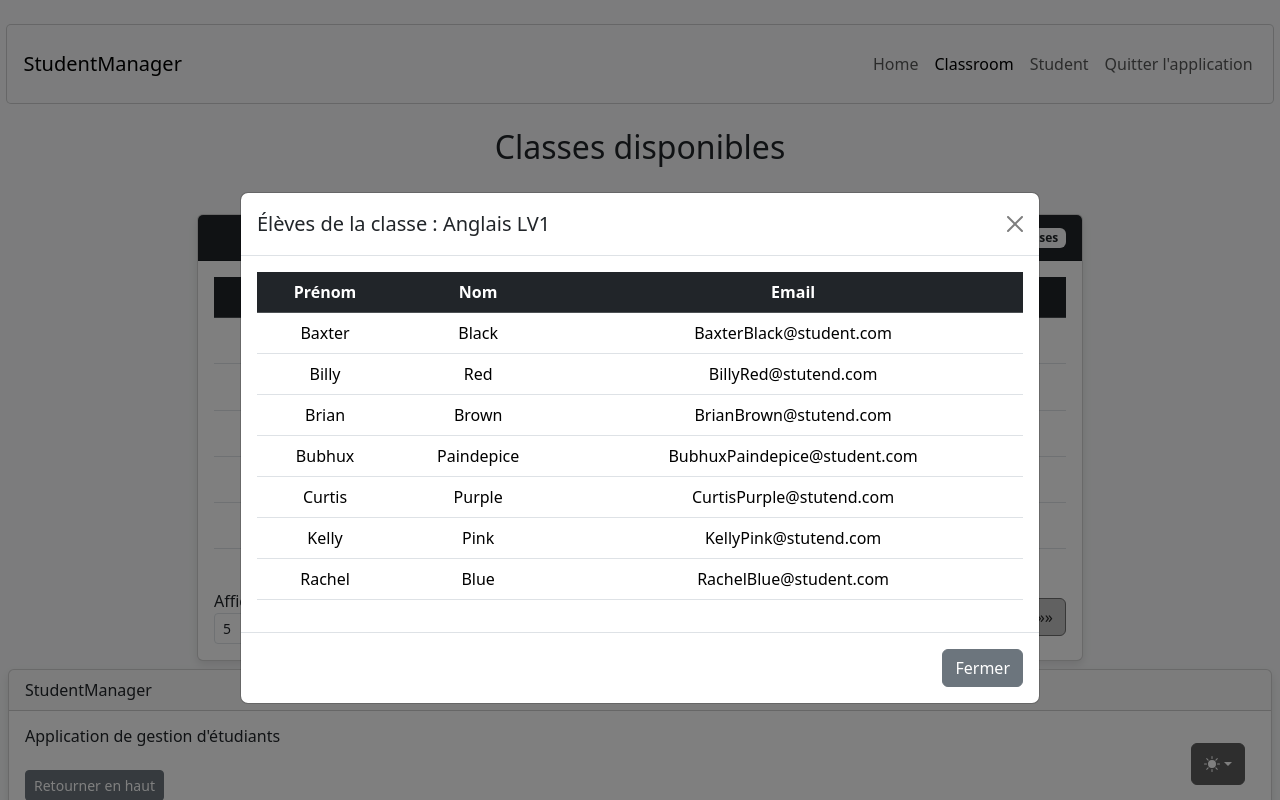
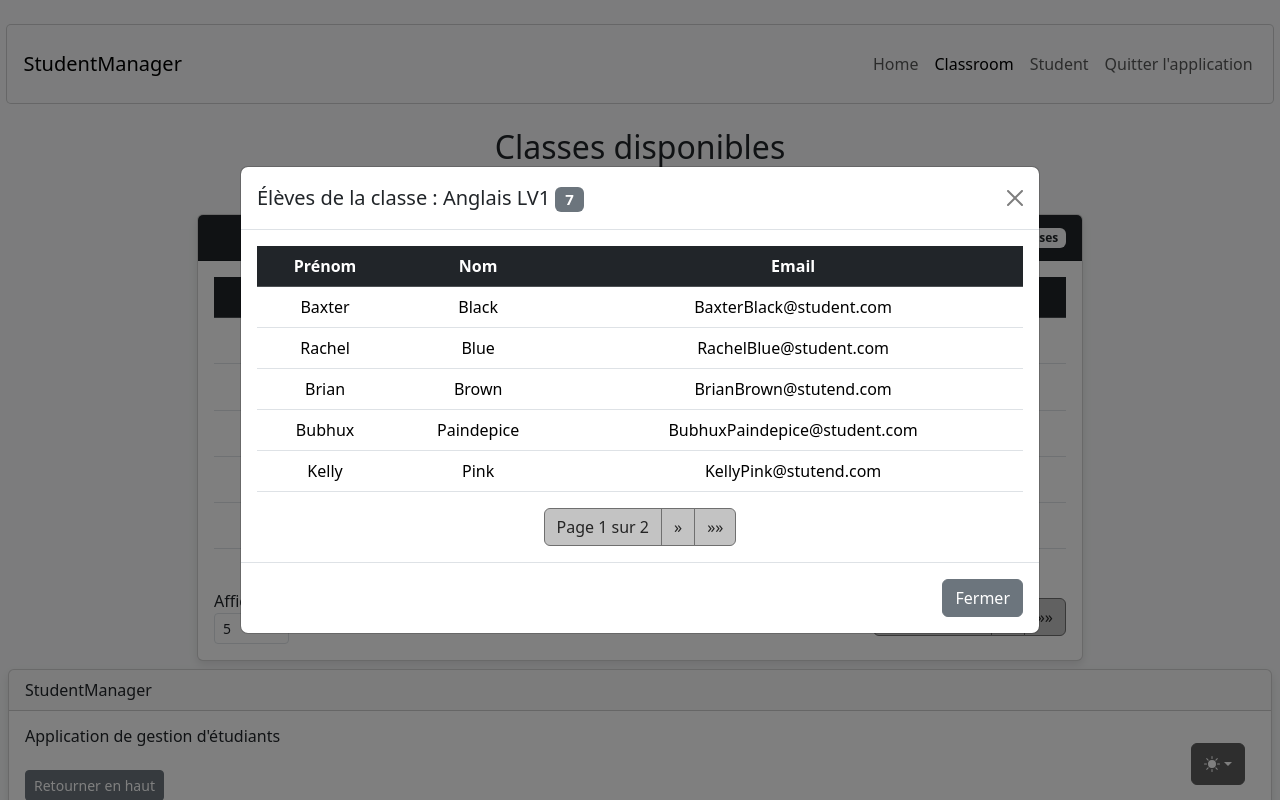
Before and after one commit to Bubhux/StudentManager-Web-App, a Django app: page /classroom/display/ in a window 1280 px wide, after a click on "Voir les élèves". Run offline with Django 5.2, Linux system fonts and the light colour scheme; data comes from the database, SQL or seed files in the repository; both versions use the stored data as it was after the commit; some libraries are stand-ins or nearby versions.

Commit message:
Mise à jour V.10.1  On branch development  Your branch is up to date with 'origin/development'.
 Changes to be committed:
	modified:   StudentManager/urls.py
	modified:   classroom/templates/classroom/display_classrooms.html
	new file:   classroom/templates/classroom/students_modal_content.html
	modified:   classroom/views.py
	modified:   db.sqlite3

```diff
--- a/StudentManager/urls.py
+++ b/StudentManager/urls.py
@@ -22,7 +22,8 @@ from classroom.views import (
     classroom_home_view, display_classrooms_view, add_classroom_view,
     update_classroom_info_view, add_students_to_classroom_view,
     delete_students_from_classroom_view, calculate_classroom_average_view,
-    delete_classroom_view
+    delete_classroom_view,
+    classroom_students_partial_view,
 )
 
 from student.views import (
@@ -61,6 +62,7 @@ urlpatterns = [
     path('classroom/delete-students/', delete_students_from_classroom_view, name='delete_students_from_classroom'),
     path('classroom/calculate-classroom-average/', calculate_classroom_average_view, name='calculate_classroom_average'),
     path('classroom/delete-classroom/', delete_classroom_view, name='delete_classroom'),
+    path('classroom/<int:classroom_id>/students/', classroom_students_partial_view, name='classroom_students_partial'),
 
     # Routes pour l'application student
     path('student/', student_home_view, name='student_home'),
--- a/classroom/templates/classroom/display_classrooms.html
+++ b/classroom/templates/classroom/display_classrooms.html
@@ -127,43 +127,25 @@
                             <!-- Modal pour chaque classe -->
                             {% for classroom in classrooms %}
                             <div class="modal fade" id="studentsModal{{ classroom.id }}" tabindex="-1"
-                                aria-labelledby="studentsModalLabel{{ classroom.id }}" aria-hidden="true">
-                                <div class="modal-dialog modal-lg" style="margin-top: 12rem;">
+                                aria-labelledby="studentsModalLabel{{ classroom.id }}" aria-hidden="true"
+                                data-classroom-id="{{ classroom.id }}"
+                                data-students-url="{% url 'classroom_students_partial' classroom.id %}">
+                                <div class="modal-dialog modal-lg modal-dialog-scrollable modal-dialog-centered">
                                     <div class="modal-content">
                                         <div class="modal-header">
                                             <h5 class="modal-title" id="studentsModalLabel{{ classroom.id }}">
                                                 Élèves de la classe : {{ classroom.name }}
+                                                <span class="badge bg-secondary">{{ classroom.student_count }}</span>
                                             </h5>
                                             <button type="button" class="btn-close" data-bs-dismiss="modal"
                                                 aria-label="Close"></button>
                                         </div>
-                                        <div class="modal-body">
-                                            {% if classroom.students %}
-                                            <div class="table-responsive">
-                                                <table class="table table-hover">
-                                                    <thead class="table-dark">
-                                                        <tr>
-                                                            <th scope="col">Prénom</th>
-                                                            <th scope="col">Nom</th>
-                                                            <th scope="col">Email</th>
-                                                        </tr>
-                                                    </thead>
-                                                    <tbody>
-                                                        {% for student in classroom.students %}
-                                                        <tr>
-                                                            <td>{{ student.first_name }}</td>
-                                                            <td>{{ student.last_name }}</td>
-                                                            <td>{{ student.email|default:"—" }}</td>
-                                                        </tr>
-                                                        {% endfor %}
-                                                    </tbody>
-                                                </table>
+                                        <div class="modal-body" id="studentsModalBody{{ classroom.id }}">
+                                            <div class="text-center py-3">
+                                                <div class="spinner-border" role="status">
+                                                    <span class="visually-hidden">Chargement...</span>
+                                                </div>
                                             </div>
-                                            {% else %}
-                                            <div class="alert alert-info mb-0" role="alert">
-                                                Aucun élève n'est inscrit dans cette classe.
-                                            </div>
-                                            {% endif %}
                                         </div>
                                         <div class="modal-footer">
                                             <button type="button" class="btn btn-secondary"
@@ -245,6 +227,63 @@
     </main>
 
     <script src="/static/js/bootstrap.bundle.min.js"></script>
+    <script>
+        document.addEventListener('DOMContentLoaded', function () {
+
+            const STUDENTS_PER_PAGE = 5;
+
+            // Charge la première page d'élèves à l'ouverture de la modale
+            document.querySelectorAll('.modal[id^="studentsModal"]').forEach(function (modalEl) {
+                modalEl.addEventListener('show.bs.modal', function () {
+                    const modalBody = modalEl.querySelector('.modal-body');
+                    const url = modalEl.dataset.studentsUrl + '?students_page=1&students_per_page=' + STUDENTS_PER_PAGE;
+
+                    // Évite de recharger si déjà chargé
+                    if (modalBody.dataset.loaded === '1') return;
+
+                    modalBody.innerHTML = '<div class="text-center py-3"><div class="spinner-border" role="status"><span class="visually-hidden">Chargement...</span></div></div>';
+
+                    fetch(url, { headers: { 'X-Requested-With': 'XMLHttpRequest' } })
+                        .then(function (response) { return response.json(); })
+                        .then(function (data) {
+                            modalBody.innerHTML = data.html;
+                            modalBody.dataset.loaded = '1';
+                        })
+                        .catch(function () {
+                            modalBody.innerHTML = '<div class="alert alert-danger mb-0">Erreur de chargement.</div>';
+                        });
+                });
+
+                // Réinitialise le flag à la fermeture (optionnel : recharge à chaque ouverture)
+                modalEl.addEventListener('hidden.bs.modal', function () {
+                    const modalBody = modalEl.querySelector('.modal-body');
+                    modalBody.dataset.loaded = '';
+                });
+            });
+
+            // Gestion des clics sur les liens de pagination dans la modale
+            document.addEventListener('click', function (e) {
+                const link = e.target.closest('.students-page-link');
+                if (!link) return;
+                e.preventDefault();
+
+                const modalBody = link.closest('.modal-body');
+                const url = link.dataset.url;
+
+                modalBody.innerHTML = '<div class="text-center py-3"><div class="spinner-border" role="status"><span class="visually-hidden">Chargement...</span></div></div>';
+
+                fetch(url, { headers: { 'X-Requested-With': 'XMLHttpRequest' } })
+                    .then(function (response) { return response.json(); })
+                    .then(function (data) {
+                        modalBody.innerHTML = data.html;
+                    })
+                    .catch(function () {
+                        modalBody.innerHTML = '<div class="alert alert-danger mb-0">Erreur de chargement.</div>';
+                    });
+            });
+
+        });
+        </script>
 </body>
 
 {% endblock content %}
--- /dev/null
+++ b/classroom/templates/classroom/students_modal_content.html
@@ -0,0 +1,69 @@
+{% if students_page_obj.object_list %}
+<div class="table-responsive">
+    <table class="table table-hover">
+        <thead class="table-dark">
+            <tr>
+                <th scope="col">Prénom</th>
+                <th scope="col">Nom</th>
+                <th scope="col">Email</th>
+            </tr>
+        </thead>
+        <tbody>
+            {% for student in students_page_obj %}
+            <tr>
+                <td>{{ student.first_name }}</td>
+                <td>{{ student.last_name }}</td>
+                <td>{{ student.email|default:"—" }}</td>
+            </tr>
+            {% endfor %}
+        </tbody>
+    </table>
+</div>
+
+{% if students_page_obj.paginator.num_pages > 1 %}
+<nav aria-label="Pagination des élèves">
+    <ul class="pagination justify-content-center mb-0">
+        {% if students_page_obj.has_previous %}
+        <li class="page-item">
+            <a class="page-link students-page-link" href="#"
+                data-url="{% url 'classroom_students_partial' classroom.id %}?students_page=1&students_per_page={{ students_per_page }}">
+                &laquo;&laquo;
+            </a>
+        </li>
+        <li class="page-item">
+            <a class="page-link students-page-link" href="#"
+                data-url="{% url 'classroom_students_partial' classroom.id %}?students_page={{ students_page_obj.previous_page_number }}&students_per_page={{ students_per_page }}">
+                &laquo;
+            </a>
+        </li>
+        {% endif %}
+
+        <li class="page-item disabled">
+            <span class="page-link">
+                Page {{ students_page_obj.number }} sur {{ students_page_obj.paginator.num_pages }}
+            </span>
+        </li>
+
+        {% if students_page_obj.has_next %}
+        <li class="page-item">
+            <a class="page-link students-page-link" href="#"
+                data-url="{% url 'classroom_students_partial' classroom.id %}?students_page={{ students_page_obj.next_page_number }}&students_per_page={{ students_per_page }}">
+                &raquo;
+            </a>
+        </li>
+        <li class="page-item">
+            <a class="page-link students-page-link" href="#"
+                data-url="{% url 'classroom_students_partial' classroom.id %}?students_page={{ students_page_obj.paginator.num_pages }}&students_per_page={{ students_per_page }}">
+                &raquo;&raquo;
+            </a>
+        </li>
+        {% endif %}
+    </ul>
+</nav>
+{% endif %}
+
+{% else %}
+<div class="alert alert-info mb-0" role="alert">
+    Aucun élève n'est inscrit dans cette classe.
+</div>
+{% endif %}
--- a/classroom/views.py
+++ b/classroom/views.py
@@ -4,13 +4,51 @@ from django.contrib import messages
 from django.core.paginator import Paginator
 from .forms import ClassroomForm
 from .models import Classroom
+from django.http import JsonResponse
+from django.template.loader import render_to_string
 
+
+def classroom_students_partial_view(request, classroom_id):
+    """
+    Renvoie un fragment HTML paginé contenant les élèves d'une classe.
+    Utilisé en AJAX pour la pagination dans la modale.
+    """
+    classroom = get_object_or_404(Classroom, id=classroom_id)
+
+    # Nombre d'élèves par page (validé)
+    try:
+        students_per_page = int(request.GET.get('students_per_page', 5))
+        if students_per_page not in [5, 10, 20, 50]:
+            students_per_page = 5
+    except (ValueError, TypeError):
+        students_per_page = 5
+
+    # Récupération et tri des élèves
+    students_qs = classroom.students.all().order_by('last_name', 'first_name')
+
+    # Pagination
+    paginator = Paginator(students_qs, students_per_page)
+    page_number = request.GET.get('students_page', 1)
+    students_page_obj = paginator.get_page(page_number)
+
+    context = {
+        'classroom': classroom,
+        'students_page_obj': students_page_obj,
+        'students_per_page': students_per_page,
+        'students_per_page_options': [5, 10, 20, 50],
+    }
+
+    html = render_to_string(
+        'classroom/students_modal_content.html',
+        context,
+        request=request
+    )
+    return JsonResponse({'html': html})
 
 def classroom_home_view(request):
     return render(request, 'classroom/classroom.html')
 
 def display_classrooms_view(request):
-    # Récupère le nombre d'éléments par page (avec validation)
     try:
         items_per_page = int(request.GET.get('items_per_page', 5))
         if items_per_page not in [5, 10, 50, 100]:
@@ -18,22 +56,18 @@ def display_classrooms_view(request):
     except (ValueError, TypeError):
         items_per_page = 5
 
-    # Optimisation : prefetch_related pour éviter le problème N+1 sur les étudiants
-    classrooms = Classroom.objects.all().order_by('classroom_name').prefetch_related('students')
+    classrooms = Classroom.objects.all().order_by('classroom_name')
 
-    # Pagination directement sur le QuerySet (plus efficace)
     paginator = Paginator(classrooms, items_per_page)
     page_number = request.GET.get('page')
     page_obj = paginator.get_page(page_number)
 
-    # Prépare les données pour le template
     classrooms_data = [
         {
             'id': classroom.id,
             'name': classroom.classroom_name,
             'places_available': classroom.number_of_places_available,
             'student_count': classroom.student_count,
-            'students': classroom.students.all().order_by('first_name', 'last_name'),
         }
         for classroom in page_obj.object_list
     ]
```
Also changed, not shown: db.sqlite3.
